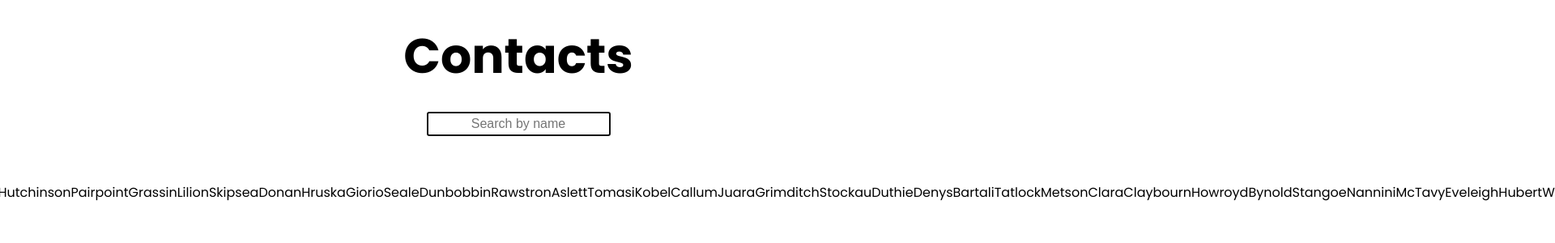
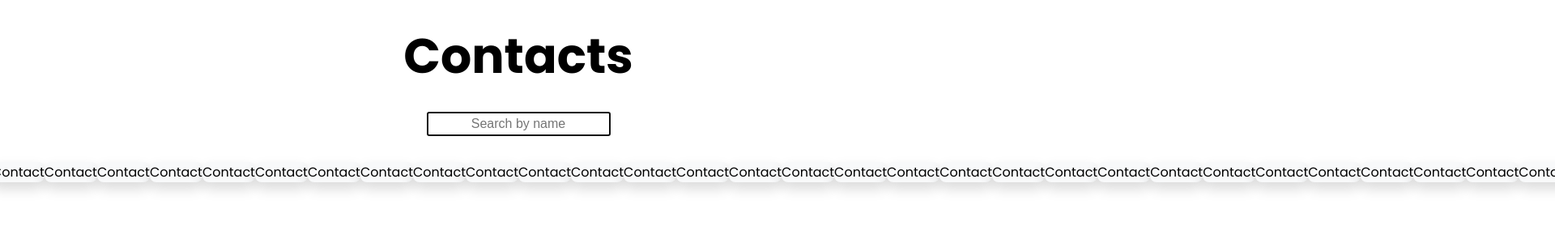
Before and after one commit to spectr-e/react-projects, a React (Vite) app: page / in a window 1280 px wide. Shown: the top 300 px of the page at 81% size, 1920 px wide, since content can reach past the window. Built offline with nearby package versions, Linux system fonts and the light colour scheme.

Commit message:
refactor(ContactComp): Add a contact component to handle the contact display logic

```diff
--- a/src/Projects/14-filter-contact-app/FilterContactApp.jsx
+++ b/src/Projects/14-filter-contact-app/FilterContactApp.jsx
@@ -1,5 +1,5 @@
 import { useEffect, useRef, useState } from 'react'
-import { Title } from '../../components'
+import { Contact, Title } from '../../components'
 import { data } from '../../data'
 const FilterContactApp = () => {
   const inputRef = useRef(null)
@@ -38,9 +38,7 @@ const FilterContactApp = () => {
         }}
       >
         {data.map((contact) => (
-          <ul key={contact.id}>
-            <li>{contact.last_name}</li>
-          </ul>
+          <Contact key={contact.id} data={contact} />
         ))}
       </section>
     </div>
--- /dev/null
+++ b/src/components/Contact.jsx
@@ -0,0 +1,11 @@
+import React from 'react'
+
+const Contact = ({ data, width = 300 }) => {
+  return (
+    <div className='card bg-light m-auto' style={{ width: width }}>
+      Contact
+    </div>
+  )
+}
+
+export default Contact
--- a/src/components/index.js
+++ b/src/components/index.js
@@ -5,5 +5,6 @@ import LockSlider from './LockSlider'
 import Slider from './Slider'
 import Popup from './Popup'
 import { ProgressBar } from './ProgressBar'
+import Contact from './Contact'
 
-export { ProgressBar, Popup, Title, Button, Alert, LockSlider, Slider }
+export { Contact, ProgressBar, Popup, Title, Button, Alert, LockSlider, Slider }
```
